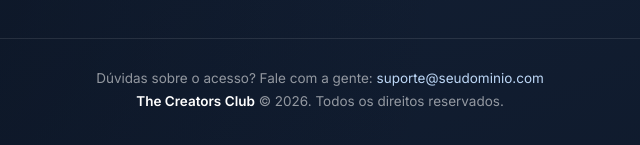
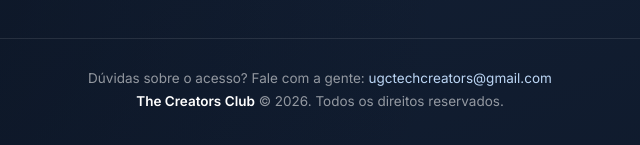
Before and after one commit to amandamerien/TheCreatorsClub, a plain HTML site: page index.html in a window 1280 px wide. Shown: the part 1370-1515 px from the top of the page, 320-960 px from the left. Drawn offline with Linux system fonts and the light colour scheme.

Commit message:
Define o e-mail de suporte
Co-Authored-By: Claude Opus 5.5 <noreply@anthropic.com>

```diff
--- a/index.html
+++ b/index.html
@@ -396,7 +396,7 @@
 
   <footer>
     <div class="container">
-      <p>Dúvidas sobre o acesso? Fale com a gente: <a href="mailto:suporte@seudominio.com">suporte@seudominio.com</a></p>
+      <p>Dúvidas sobre o acesso? Fale com a gente: <a href="mailto:ugctechcreators@gmail.com">ugctechcreators@gmail.com</a></p>
       <p><strong>The Creators Club</strong> © <span id="ano">2026</span>. Todos os direitos reservados.</p>
     </div>
   </footer>
```
Also changed, not shown: 1 other file.
